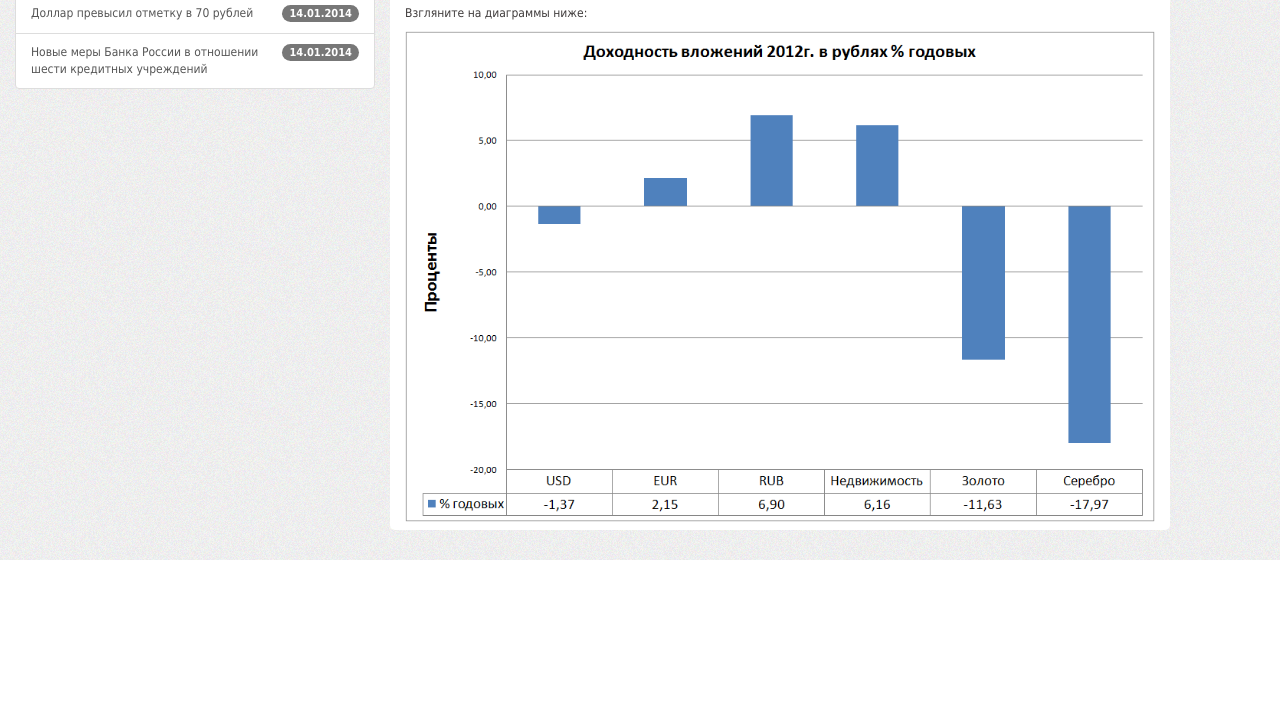
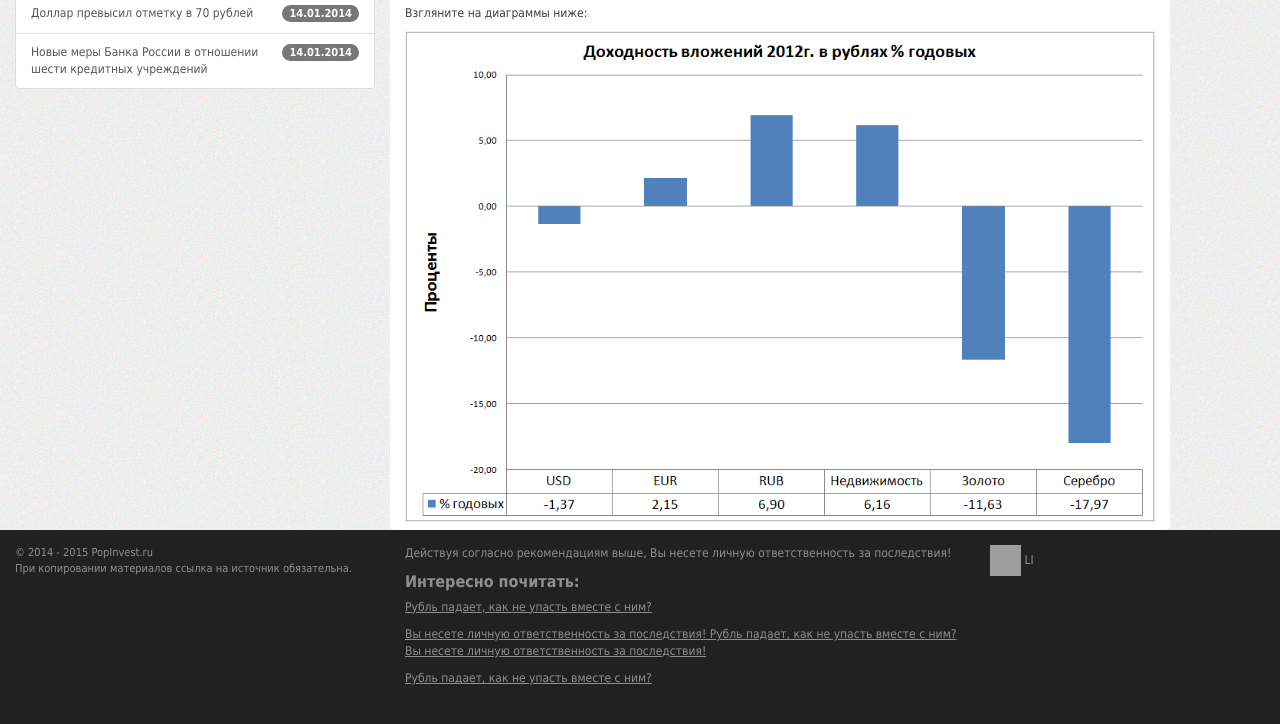
Before and after one commit to verwalter/popInvest-html, a plain HTML site: page index.html in a window 1280 px wide. Shown: the part 240-964 px from the top of the page. Before the commit the page ends 800 px from the top, so only its background shows below. Drawn offline with nearby package versions, Linux system fonts and the light colour scheme; grey boxes are pictures that could not be loaded.

Commit message:
Common page
Index page total

```diff
--- a/index.html
+++ b/index.html
@@ -65,7 +65,40 @@
         <div class="clearfix"></div>
       </div><!-- /.row -->
     </div><!-- /.container-main -->
-    <footer></footer>
+    <footer>
+      <div class="container">
+        <div class="row">
+          <div class="col-md-4">
+            <p class="copyrights">
+              &copy; 2014 - 2015 PopInvest.ru<br />При копировании материалов ссылка на источник обязательна.<br />
+            </p>
+            <iframe src="http://quote.rbc.ru/cgi-bin/conv/external/ext_informer/?type=std&wtype=fix&stype=dark&w=240&h=207&bg=212121&brd=777777&txt=e7e7e7&sel=333333&font=tahoma&cur1=usd&cur2=rub&sum=100" width="240" height="207" frameborder="0"></iframe>
+          </div>
+          <div class="col-md-6 more">
+            <p>Действуя согласно рекомендациям выше, Вы несете личную ответственность за последствия!</p>
+            <strong>Интересно почитать:</strong>
+            <ul>
+              <li><a href="#">Рубль падает, как не упасть вместе с ним?</a></li>
+              <li><a href="#">Вы несете личную ответственность за последствия! Рубль падает, как не упасть вместе с ним? Вы несете личную ответственность за последствия!</a></li>
+              <li><a href="#">Рубль падает, как не упасть вместе с ним?</a></li>
+            </ul>
+          </div>
+          <div class="col-md-2">
+<!--LiveInternet counter--><script type="text/javascript"><!--
+document.write("<a href='//www.liveinternet.ru/click' "+
+"target=_blank><img src='//counter.yadro.ru/hit?t44.5;r"+
+escape(document.referrer)+((typeof(screen)=="undefined")?"":
+";s"+screen.width+"*"+screen.height+"*"+(screen.colorDepth?
+screen.colorDepth:screen.pixelDepth))+";u"+escape(document.URL)+
+";"+Math.random()+
+"' alt='' title='LiveInternet' "+
+"border='0' width='31' height='31'><\/a>")
+//--></script>
+<!--/LiveInternet-->LI
+          </div>
+        </div><!-- /.row -->
+      </div><!-- /.container -->
+    </footer>
     <!-- jQuery (necessary for Bootstrap's JavaScript plugins) -->
     <script src="https://ajax.googleapis.com/ajax/libs/jquery/1.11.2/jquery.min.js"></script>
     <!-- Include all compiled plugins (below), or include individual files as needed -->
--- a/less/styles.less
+++ b/less/styles.less
@@ -31,6 +31,7 @@ body {
     }
     .container-main {
         margin-left: 0px;
+        margin-right: 0px;
         padding-top: 20px;
         aside {
             .list-group-item.active {
@@ -44,4 +45,31 @@ body {
             color: #3F3B3B;
         }
     }
+    footer {
+        background: #212121;
+        padding: 15px 0;
+        .container {
+            margin-left: 0;
+            .copyrights {
+                font-size: 11px;
+            }
+            .more {
+                strong {
+                    font-size: 16px;
+                }
+                ul {
+                    list-style-type: none;
+                    padding:0;
+                    margin:0;
+                    li {
+                        padding: 5px 0;
+                        a {
+                            text-decoration: underline;
+                            color: #8F8F8F;
+                        }
+                    }
+                }
+            }
+        }
+    }
 }
```
Also changed, not shown: css/bootstrap.min.css.
